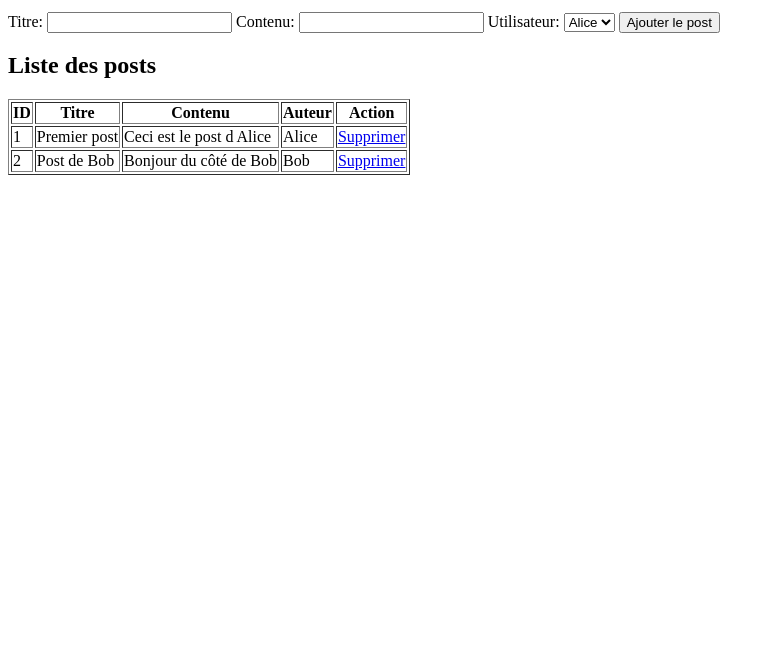
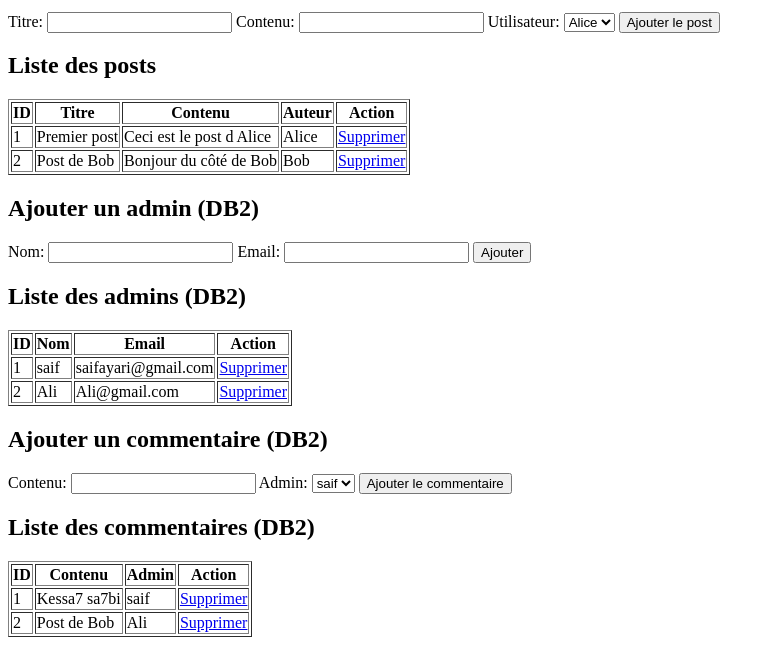
Before and after one commit to LAyari02/app-apache_and_Mariadb, a PHP site: page / in a window 1280 px wide. Shown: the part 274-919 px from the top of the page, without its empty margins (0-775 px from the left). Before the commit the page ends 449 px from the top, so only its background shows below. Run offline with PHP 8.4, Linux system fonts and the light colour scheme; data comes from the database, SQL or seed files in the repository; data that the repository does not hold is empty.

Commit message:
ajout d une autre base de donnee

```diff
--- a/app/index.php
+++ b/app/index.php
@@ -9,6 +9,17 @@ do {
 
 if ($mysqli->connect_errno) {
     die("Échec de connexion à MariaDB: " . $mysqli->connect_error);
+}
+
+do {
+    $mysqli2 = @new mysqli("db2", "user2", "password2", "testdb2");
+    if ($mysqli2->connect_errno) {
+        sleep(2);
+    }
+} while ($mysqli2->connect_errno && --$tries > 0);
+
+if ($mysqli2->connect_errno) {
+    die("Échec de connexion à MariaDB: " . $mysqli2->connect_error);
 }
 
 // Ajouter un utilisateur
@@ -43,6 +54,38 @@ $result = $mysqli->query("SELECT * FROM users");
 
 // Récupérer tous les posts avec le nom de l'auteur
 $posts_result = $mysqli->query("SELECT posts.id, posts.title, posts.content, users.name AS author FROM posts JOIN users ON posts.user_id = users.id");
+
+if (isset($_POST['admin_name'], $_POST['admin_email'])) {
+    $admin_name = $mysqli2->real_escape_string($_POST['admin_name']);
+    $admin_email = $mysqli2->real_escape_string($_POST['admin_email']);
+    $mysqli2->query("INSERT INTO admins (name, email) VALUES ('$admin_name', '$admin_email')");
+}
+
+// Supprimer un admin
+if (isset($_GET['delete_admin'])) {
+    $id = intval($_GET['delete_admin']);
+    $mysqli2->query("DELETE FROM admins WHERE id=$id");
+}
+
+// Ajouter un commentaire
+if (isset($_POST['comment_content'], $_POST['comment_admin'])) {
+    $content = $mysqli2->real_escape_string($_POST['comment_content']);
+    $admin_id = intval($_POST['comment_admin']);
+    $mysqli2->query("INSERT INTO comments (content, admins_id) VALUES ('$content', $admin_id)");
+}
+
+// Supprimer un commentaire
+if (isset($_GET['delete_comment'])) {
+    $id = intval($_GET['delete_comment']);
+    $mysqli2->query("DELETE FROM comments WHERE id=$id");
+}
+// Récupérer tous les admins
+$admins_result = $mysqli2->query("SELECT * FROM admins");
+
+// Récupérer tous les commentaires avec le nom de l'admin
+$comments_result = $mysqli2->query("SELECT comments.id, comments.content, admins.name AS admin FROM comments JOIN admins ON comments.admins_id = admins.id");
+
+
 ?>
 
 <h2>Ajouter un utilisateur</h2>
@@ -97,3 +140,56 @@ $posts_result = $mysqli->query("SELECT posts.id, posts.title, posts.content, use
         </td>
     </tr>
     <?php endwhile; ?>
+</table>
+
+<h2>Ajouter un admin (DB2)</h2>
+<form method="post">
+    Nom: <input type="text" name="admin_name" required>
+    Email: <input type="email" name="admin_email" required>
+    <button type="submit">Ajouter</button>
+</form>
+
+<h2>Liste des admins (DB2)</h2>
+<table border="1">
+    <tr><th>ID</th><th>Nom</th><th>Email</th><th>Action</th></tr>
+    <?php while ($admin = $admins_result->fetch_assoc()): ?>
+    <tr>
+        <td><?= htmlspecialchars($admin['id']) ?></td>
+        <td><?= htmlspecialchars($admin['name']) ?></td>
+        <td><?= htmlspecialchars($admin['email']) ?></td>
+        <td>
+            <a href="?delete_admin=<?= $admin['id'] ?>" onclick="return confirm('Supprimer cet admin ?')">Supprimer</a>
+        </td>
+    </tr>
+    <?php endwhile; ?>
+</table>
+
+<h2>Ajouter un commentaire (DB2)</h2>
+<form method="post">
+    Contenu: <input type="text" name="comment_content" required>
+    Admin:
+    <select name="comment_admin" required>
+        <?php
+        $admins = $mysqli2->query("SELECT id, name FROM admins");
+        while ($a = $admins->fetch_assoc()):
+        ?>
+            <option value="<?= $a['id'] ?>"><?= htmlspecialchars($a['name']) ?></option>
+        <?php endwhile; ?>
+    </select>
+    <button type="submit">Ajouter le commentaire</button>
+</form>
+
+<h2>Liste des commentaires (DB2)</h2>
+<table border="1">
+    <tr><th>ID</th><th>Contenu</th><th>Admin</th><th>Action</th></tr>
+    <?php while ($comment = $comments_result->fetch_assoc()): ?>
+    <tr>
+        <td><?= htmlspecialchars($comment['id']) ?></td>
+        <td><?= htmlspecialchars($comment['content']) ?></td>
+        <td><?= htmlspecialchars($comment['admin']) ?></td>
+        <td>
+            <a href="?delete_comment=<?= $comment['id'] ?>" onclick="return confirm('Supprimer ce commentaire ?')">Supprimer</a>
+        </td>
+    </tr>
+    <?php endwhile; ?>
+</table>
```
Also changed, not shown: db/init2.sql (added, +21 -0 lines), docker-compose.yml (+12 -0 lines).
